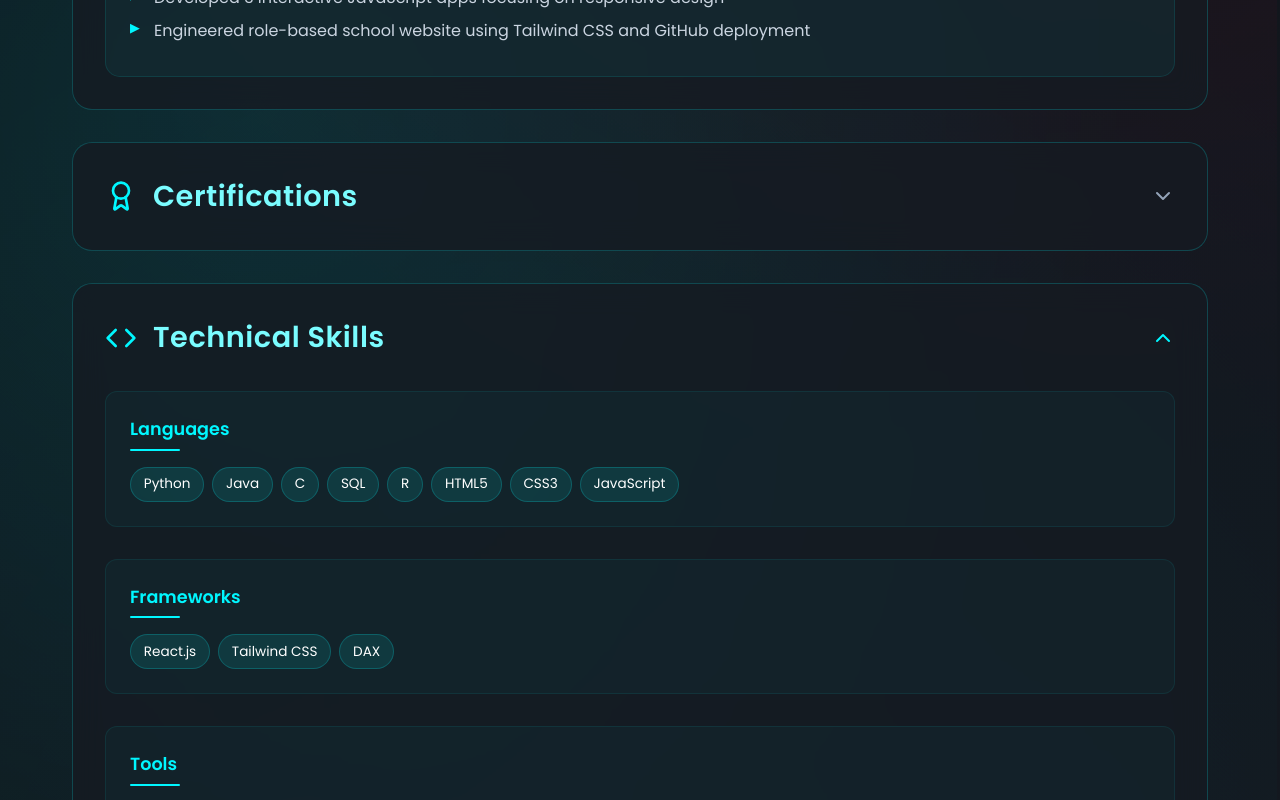
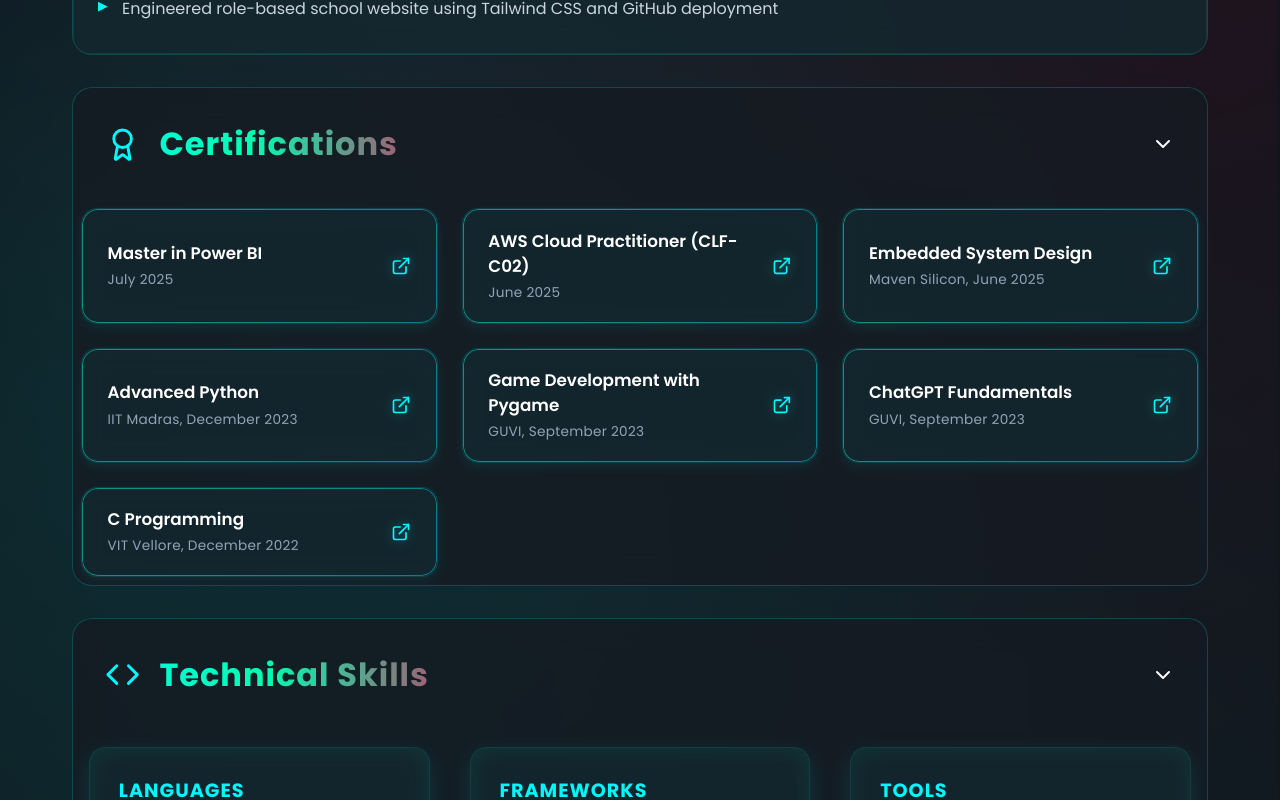
Before and after one commit to RoheetSaha007/Portfolio_Roheet_new, a Next.js app: page / in a window 1280 px wide. Shown: the part 2260-3060 px from the top of the page. Built offline with nearby package versions, Linux system fonts and the light colour scheme.

Commit message:
Update About.css

```diff
--- a/app/Components/About.css
+++ b/app/Components/About.css
@@ -137,67 +137,94 @@
   border-color: var(--border-hover);
 }
 
-/* Section Header */
+/* ===========================
+   SECTION HEADER
+=========================== */
 .section-header-h {
   display: flex;
   align-items: center;
   padding: 2rem;
   cursor: pointer;
   user-select: none;
-  transition: all 0.3s ease;
+  position: relative;
+  transition: transform 0.4s ease, filter 0.4s ease;
+  border-radius: 12px;
 }
 
-
-.section-icon {
-  width: 2rem;
-  height: 2rem;
-  color: var(--main-color);
-  margin-right: 1rem;
-  transition: all 0.3s ease;
+/* Hover - subtle lift & glow */
+.section-header-h:hover {
+  transform: translateY(-4px) scale(1.02);
+  filter: drop-shadow(0 0 20px rgba(0, 247, 255, 0.3));
 }
 
-.section-header-h:hover .section-icon {
-  transform: scale(1.1) rotate(5deg);
-  color: #00f7ff;
-  filter: drop-shadow(0 0 8px rgba(0, 247, 255, 0.6));
+/* ===========================
+   ICON STYLING
+=========================== */
+.section-icon {
+  width: 2.2rem;
+  height: 2.2rem;
+  color: var(--main-color);
+  margin-right: 1.2rem;
+  transition: all 0.4s ease;
 }
 
+/* Hover effect: pulse & rotate */
+.section-header-h:hover .section-icon {
+  transform: scale(1.15) rotate(8deg);
+  color: #ff004c; /* red accent for contrast */
+  filter: drop-shadow(0 0 12px rgba(255, 0, 76, 0.8));
+}
+
+/* ===========================
+   HEADER TITLE
+=========================== */
 .section-header-h h3 {
-  font-size: 1.8rem;
-  color: #7afcff;
+  font-size: 2rem;
   margin: 0;
   margin-right: auto;
-  font-weight: 600;
-  letter-spacing: 0.5px;
-  transition: color 0.3s ease;
+  font-weight: 700;
+  letter-spacing: 1px;
+  position: relative;
+  background: linear-gradient(90deg, #00f7ff, #00ffb3, #ff004c, #00f7ff);
+  background-size: 300% 300%;
+  -webkit-background-clip: text;
+  -webkit-text-fill-color: transparent;
+  animation: gradientFlow 6s infinite linear;
+  transition: transform 0.4s ease;
 }
 
+/* Hover text animation */
 .section-header-h:hover h3 {
-  color: #00f7ff;
+  transform: scale(1.05);
 }
 
-.expand-icon {
-  width: 1.5rem;
-  height: 1.5rem;
-  color: var(--text-muted);
-  transition: all 0.3s cubic-bezier(0.4, 0, 0.2, 1);
+/* ===========================
+   SHINE SWEEP
+=========================== */
+.section-header-h::after {
+  content: "";
+  position: absolute;
+  top: 0;
+  left: -75%;
+  width: 50%;
+  height: 100%;
+  background: linear-gradient(120deg, transparent, rgba(255,255,255,0.15), transparent);
+  transform: skewX(-20deg);
+  transition: 0.5s;
 }
 
-.expand-icon.expanded {
-  transform: rotate(180deg);
-  color: var(--main-color);
+.section-header-h:hover::after {
+  left: 130%;
+  transition: 0.9s;
 }
 
-/* Section Content */
-.section-content {
-  max-height: 0;
-  overflow: hidden;
-  transition: all 0.4s cubic-bezier(0.4, 0, 0.2, 1);
-}
-
-.section-content.expanded {
-  max-height: 2000px;
-  padding: 0 2rem 2rem;
+/* ===========================
+   ANIMATIONS
+=========================== */
+@keyframes gradientFlow {
+  0% { background-position: 0% 50%; }
+  50% { background-position: 100% 50%; }
+  100% { background-position: 0% 50%; }
 }
 
 /* Timeline Styles */
@@ -337,78 +364,157 @@
   font-size: 0.8rem;
 }
 
-/* Certifications Grid */
+/* ===========================
+   CERTIFICATIONS GRID
+=========================== */
 .certifications-grid {
   display: grid;
   grid-template-columns: repeat(auto-fill, minmax(280px, 1fr));
-  gap: 1rem;
+  gap: 1.5rem;
+  padding: 0.5rem;
 }
 
+/* ===========================
+   CERTIFICATION CARD
+=========================== */
 .certification-card {
   display: flex;
   align-items: center;
   justify-content: space-between;
   background: rgba(0, 247, 255, 0.05);
-  padding: 1rem 1.5rem;
-  border-radius: 12px;
-  border: 1px solid rgba(0, 247, 255, 0.1);
+  padding: 1.2rem 1.6rem;
+  border-radius: 16px;
+  border: 1px solid rgba(0, 247, 255, 0.12);
   text-decoration: none;
-  transition: all 0.3s ease;
+  transition: all 0.4s ease;
   color: inherit;
+  backdrop-filter: blur(12px);
+  box-shadow: 0 4px 12px rgba(0, 247, 255, 0.08);
+  position: relative;
+  overflow: hidden;
 }
 
-.certification-card:hover {
-  transform: translateY(-5px);
-  border-color: rgba(0, 247, 255, 0.3);
-  background: rgba(0, 247, 255, 0.1);
-  box-shadow: 0 8px 25px rgba(0, 247, 255, 0.15);
+/* Gradient border animation */
+.certification-card::before {
+  content: "";
+  position: absolute;
+  inset: 0;
+  border-radius: inherit;
+  padding: 1px;
+  background: linear-gradient(120deg, cyan, #00ffd5, #00c3ff, cyan);
+  background-size: 300% 300%;
+  animation: cardBorderFlow 6s linear infinite;
+  -webkit-mask:
+    linear-gradient(#fff 0 0) content-box,
+    linear-gradient(#fff 0 0);
+  -webkit-mask-composite: xor;
+  mask-composite: exclude;
+  pointer-events: none;
+  opacity: 0.5;
+  transition: opacity 0.4s ease;
 }
 
+/* Hover Magic */
+.certification-card:hover {
+  transform: translateY(-8px) scale(1.02) rotateX(2deg);
+  box-shadow: 0 15px 35px rgba(0, 247, 255, 0.25),
+              0 0 45px rgba(0, 255, 200, 0.15);
+  background: rgba(0, 247, 255, 0.08);
+}
+
+.certification-card:hover::before {
+  opacity: 1;
+}
+
+/* ===========================
+   CONTENT STYLING
+=========================== */
 .cert-content h4 {
   color: var(--text-primary);
-  font-size: 1rem;
+  font-size: 1.05rem;
   margin-bottom: 0.25rem;
-  font-weight: 500;
+  font-weight: 600;
+  transition: color 0.3s ease;
 }
 
 .cert-content p {
   color: var(--text-muted);
   font-size: 0.85rem;
   margin: 0;
+  letter-spacing: 0.3px;
 }
 
+/* ===========================
+   ICON EFFECTS
+=========================== */
 .external-icon {
-  width: 1.2rem;
-  height: 1.2rem;
+  width: 1.25rem;
+  height: 1.25rem;
   color: var(--main-color);
-  transition: all 0.3s ease;
+  transition: transform 0.4s ease, color 0.4s ease, filter 0.4s ease;
+  filter: drop-shadow(0 0 6px rgba(0, 247, 255, 0.4));
 }
 
 .certification-card:hover .external-icon {
-  transform: translateX(5px);
-  color: #00f7ff;
+  transform: translateX(6px) scale(1.1);
+  color: #ff004c; /* red accent on hover */
+  filter: drop-shadow(0 0 10px rgba(255, 0, 76, 0.8));
 }
 
-/* Skills Container */
+/* ===========================
+   KEYFRAMES
+=========================== */
+@keyframes cardBorderFlow {
+  0% { background-position: 0% 50%; }
+  50% { background-position: 100% 50%; }
+  100% { background-position: 0% 50%; }
+}
+
+
+/* ===========================
+   SKILLS CONTAINER
+=========================== */
 .skills-container {
   display: grid;
-  gap: 2rem;
+  gap: 2.5rem;
+  grid-template-columns: repeat(auto-fit, minmax(260px, 1fr));
+  padding: 1rem;
 }
 
+/* ===========================
+   SKILL CATEGORY CARD
+=========================== */
 .skill-category {
-  background: rgba(0, 247, 255, 0.03);
-  padding: 1.5rem;
-  border-radius: 12px;
-  border: 1px solid rgba(0, 247, 255, 0.08);
+  background: rgba(0, 247, 255, 0.05);
+  padding: 1.8rem;
+  border-radius: 16px;
+  border: 1px solid rgba(0, 247, 255, 0.12);
+  backdrop-filter: blur(12px);
+  box-shadow: 0 8px 25px rgba(0, 247, 255, 0.12),
+              0 0 25px rgba(0, 255, 200, 0.08) inset;
+  transition: transform 0.4s ease, box-shadow 0.4s ease;
+  position: relative;
+  overflow: hidden;
 }
 
+.skill-category:hover {
+  transform: translateY(-8px) scale(1.02);
+  box-shadow: 0 12px 35px rgba(0, 247, 255, 0.25),
+              0 0 50px rgba(0, 255, 200, 0.15) inset;
+}
+
+/* ===========================
+   CATEGORY TITLE
+=========================== */
 .category-title {
   color: var(--main-color);
-  font-size: 1.1rem;
+  font-size: 1.2rem;
   margin-bottom: 1rem;
-  font-weight: 600;
+  font-weight: 700;
   position: relative;
   padding-bottom: 0.5rem;
+  text-transform: uppercase;
+  letter-spacing: 1px;
 }
 
 .category-title::after {
@@ -416,34 +522,94 @@
   position: absolute;
   bottom: 0;
   left: 0;
-  width: 50px;
-  height: 2px;
-  background: var(--main-color);
-  border-radius: 1px;
+  width: 60px;
+  height: 3px;
+  background: linear-gradient(90deg, cyan, #00ffd5, #00c3ff);
+  border-radius: 2px;
+  animation: underlineGlow 3s ease-in-out infinite alternate;
 }
 
+@keyframes underlineGlow {
+  0% { width: 40px; opacity: 0.7; }
+  100% { width: 80px; opacity: 1; }
+}
+
+/* ===========================
+   SKILL TAGS
+=========================== */
 .skills-tags {
   display: flex;
   flex-wrap: wrap;
-  gap: 0.5rem;
+  gap: 0.7rem;
 }
 
+/* Neon Gradient Tags (Default: Cyan/Blue) */
 .skill-tag {
-  background: rgba(0, 247, 255, 0.1);
+  background: linear-gradient(135deg, rgba(0, 255, 255, 0.15), rgba(0, 180, 255, 0.08));
   color: var(--text-primary);
-  padding: 0.4rem 0.8rem;
-  border-radius: 20px;
+  padding: 0.45rem 1rem;
+  border-radius: 25px;
   font-size: 0.85rem;
-  border: 1px solid rgba(0, 247, 255, 0.2);
-  transition: all 0.3s ease;
+  font-weight: 500;
+  border: 1px solid rgba(0, 247, 255, 0.25);
+  transition: all 0.35s ease;
   cursor: default;
+  position: relative;
+  overflow: hidden;
+  box-shadow: 0 2px 8px rgba(0, 247, 255, 0.15);
 }
 
+/* Hover Effects: Turn Red Neon 🔥 */
 .skill-tag:hover {
-  background: rgba(0, 247, 255, 0.15);
-  border-color: rgba(0, 247, 255, 0.4);
-  transform: translateY(-2px);
-  box-shadow: 0 4px 12px rgba(0, 247, 255, 0.2);
+  background: linear-gradient(135deg, rgba(255, 0, 60, 0.25), rgba(255, 80, 100, 0.15));
+  border-color: rgba(255, 0, 60, 0.7);
+  transform: translateY(-4px) scale(1.07);
+  box-shadow: 0 8px 25px rgba(255, 0, 60, 0.35),
+              0 0 30px rgba(255, 0, 60, 0.45);
+  color: #fff;
+  text-shadow: 0 0 8px rgba(255, 0, 60, 0.9);
+  animation: redPulse 1.5s infinite alternate ease-in-out;
+}
+
+/* Animated Neon Red Border on Hover */
+.skill-tag::after {
+  content: "";
+  position: absolute;
+  inset: 0;
+  border-radius: inherit;
+  padding: 2px;
+  background: linear-gradient(120deg, #ff003c, #ff4d6d, #ff003c, #ff1a40);
+  background-size: 300% 300%;
+  animation: borderGlow 6s linear infinite;
+  -webkit-mask:
+    linear-gradient(#fff 0 0) content-box,
+    linear-gradient(#fff 0 0);
+  -webkit-mask-composite: xor;
+  mask-composite: exclude;
+  opacity: 0;
+  transition: opacity 0.4s ease;
+}
+
+.skill-tag:hover::after {
+  opacity: 1;
+}
+
+/* ===========================
+   KEYFRAMES
+=========================== */
+@keyframes borderGlow {
+  0% { background-position: 0% 50%; }
+  50% { background-position: 100% 50%; }
+  100% { background-position: 0% 50%; }
+}
+
+@keyframes redPulse {
+  0% {
+    box-shadow: 0 0 15px rgba(255, 0, 60, 0.3), 0 0 25px rgba(255, 0, 60, 0.25);
+  }
+  100% {
+    box-shadow: 0 0 35px rgba(255, 0, 60, 0.55), 0 0 55px rgba(255, 0, 60, 0.45);
+  }
 }
 
 /* Achievements Container */
```
